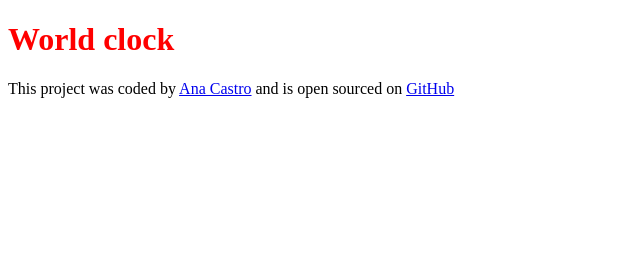
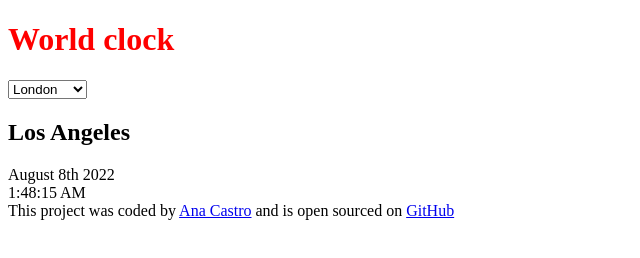
Before and after one commit to AnaTeresaCastro/World-clock, a plain HTML site: page index.html in a window 1280 px wide. Shown: the whole page, without its empty margins (0-640 px from the left). Drawn offline with Linux system fonts and the light colour scheme.

Commit message:
Added basic HTML

```diff
--- a/index.html
+++ b/index.html
@@ -7,11 +7,23 @@
     <title>World clock</title>
   </head>
   <body>
-    <h1>World clock</h1>
-    <footer>
-      This project was coded by <a href="#">Ana Castro</a> and is open sourced
-      on <a href="#">GitHub</a>
-    </footer>
+    <div class="container">
+      <h1>World clock</h1>
+      <select>
+        <option value="">London</option>
+        <option value="">New York</option>
+        <option value="">Auckland</option>
+        <option value="">Tokyo</option>
+      </select>
+      <h2>Los Angeles</h2>
+      <div class="date">August 8th 2022</div>
+      <div class="time">1:48:15 AM</div>
+
+      <footer>
+        This project was coded by <a href="#">Ana Castro</a> and is open sourced
+        on <a href="#">GitHub</a>
+      </footer>
+    </div>
     <script src="javascript/index.js"></script>
   </body>
 </html>
```
